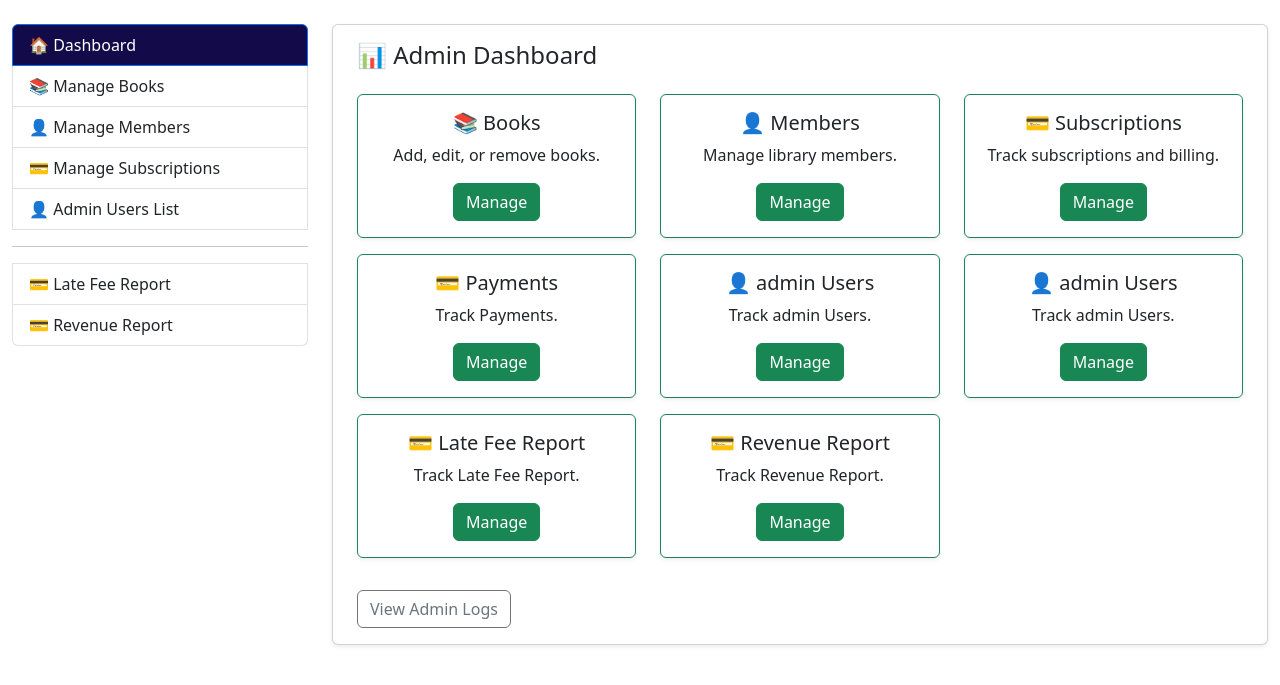
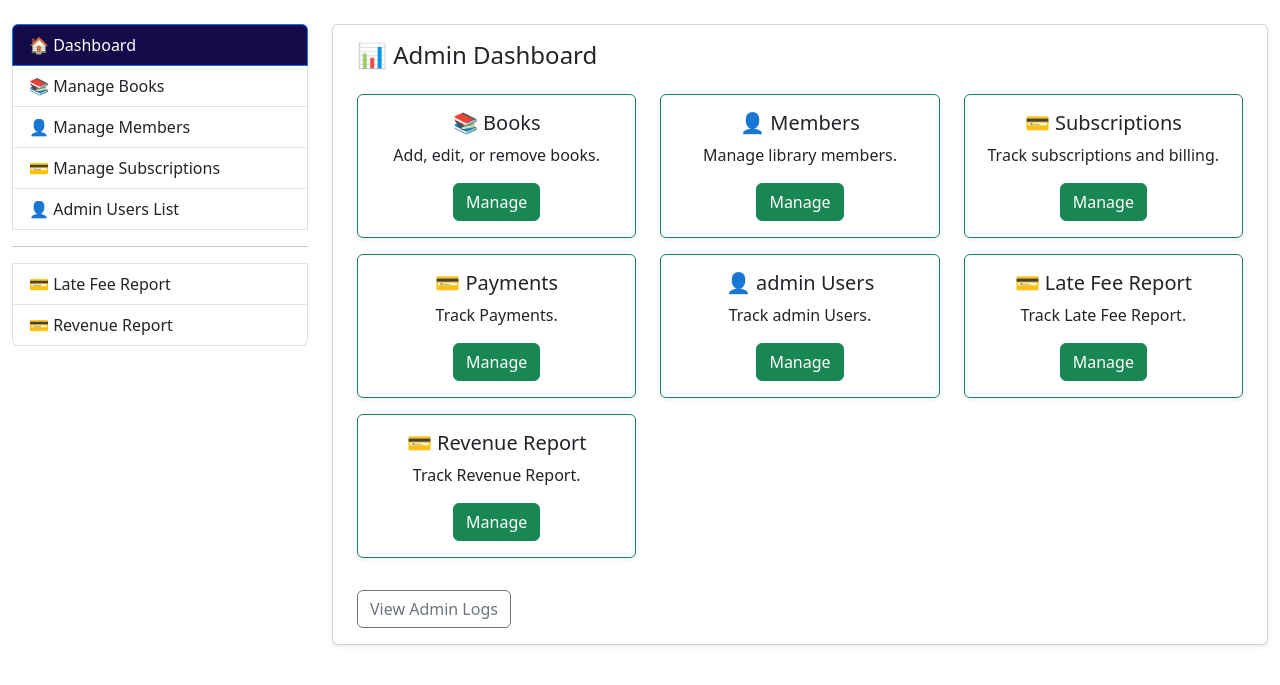
Before and after one commit to sharifWebDev/Readify, a PHP site: template views/Admin-dashboard.php in a window 1280 px wide. Shown: the part 56-741 px from the top of the page. Run offline with PHP 8.4, Linux system fonts and the light colour scheme; the template is opened without the code that fills it, so the values that code supplies are empty; the visitor is signed in with stand-in values (Sample User, id 1).

Commit message:
dashboard cng

```diff
--- a/views/Admin-dashboard.php
+++ b/views/Admin-dashboard.php
@@ -66,15 +66,6 @@
                                 </div>
                             </div>
                         </div>
-                        <div class="col-md-4 mb-3">
-                            <div class="card border-success shadow-sm">
-                                <div class="card-body text-center">
-                                    <h5 class="card-title">👤 admin Users</h5>
-                                    <p class="card-text">Track admin Users.</p>
-                                    <a href="<?php echo $url->url('users'); ?>" class="btn btn-success">Manage</a>
-                                </div>
-                            </div>
-                        </div>
 
                          <div class="col-md-4 mb-3">
                             <div class="card border-success shadow-sm">
```
